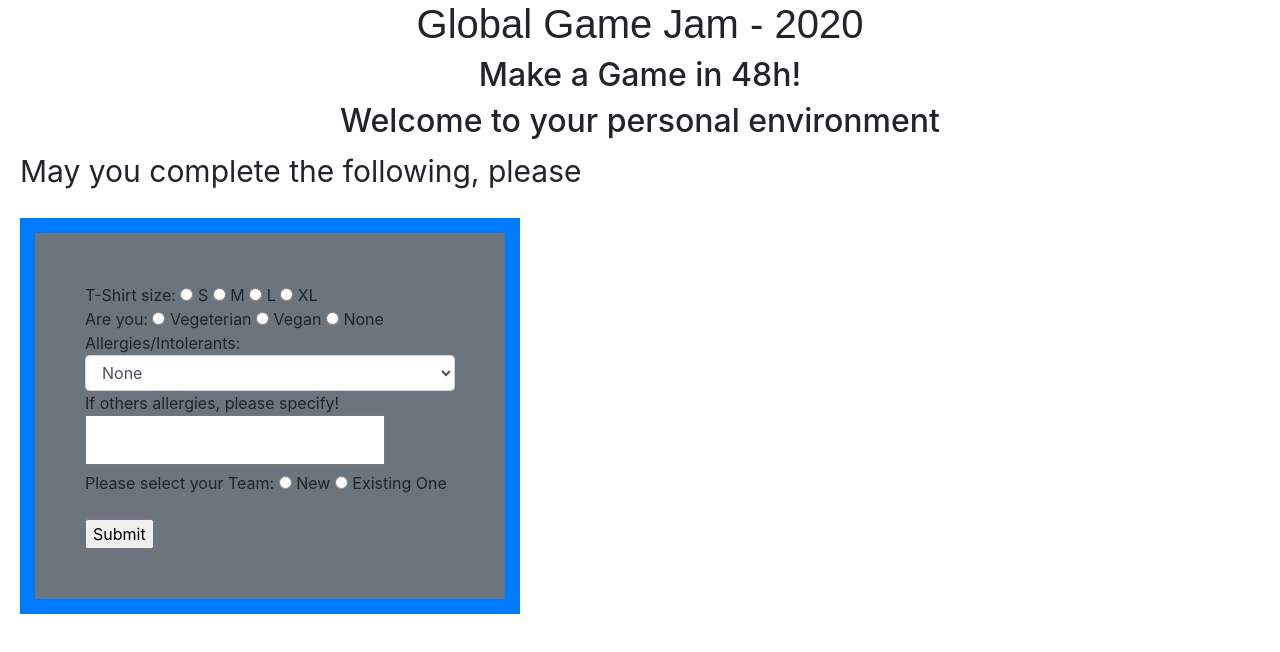
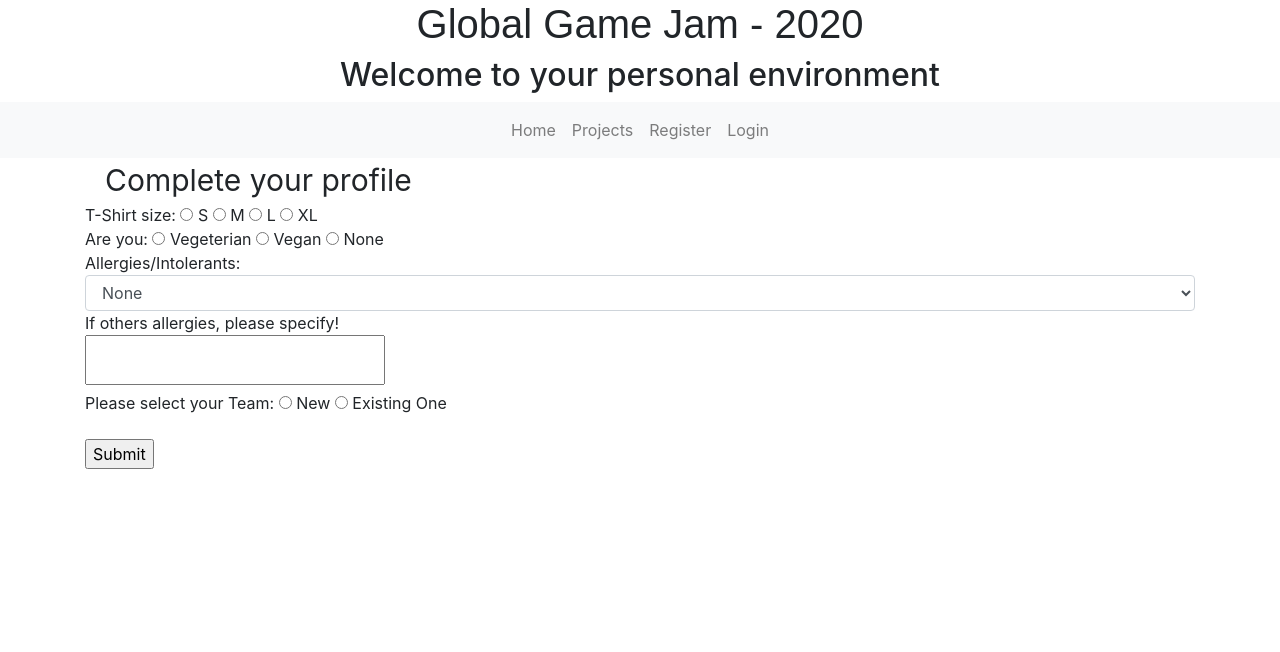
Before and after one commit to jaclo187/ggj, a website: page public/participant.html in a window 1280 px wide. Drawn offline with nearby package versions, Linux system fonts and the light colour scheme.

Commit message:
Fixed nav and participant form to be HTML conform

```diff
--- a/public/participant.html
+++ b/public/participant.html
@@ -16,14 +16,14 @@
     <script src="js/socket.js"></script>
     <title>Global Game Jam - Participant</title>
     <style>
-        box{
-            display: block; /*très important!!!*/
+        /* box{
+            display: block; /*très important!!!
             background-color: #6c757d;
             width: 500px;
             border: 15px solid #007bff;
             padding: 50px;
             margin-left: 20px;
-        }
+        } */
         div.Welcome{
             padding-left: 20px;
             font-size: 30px;
@@ -49,20 +49,27 @@
             <div class="w-100"></div>
 
             <span class="col"></span>
-            <h2 class="col-md-auto">Make a Game in 48h!</h2>
-            <span class="col"></span>
-
-            <div class="w-100"></div>
-
-            <span class="col"></span>
             <h2 class="col-md-auto">Welcome to your personal environment</h2>
             <span class="col"></span>
         </div>
     </header>
-    <div class="Welcome">May you complete the following, please</div>
-    <br>
-
-    <box>
+    <nav class="navbar navbar-expand-lg navbar-light bg-light">
+        <div class="collapse navbar-collapse justify-content-md-center" id="navbar-nav-alt-markup">
+            <div class="navbar-nav">
+                <a class="nav-item nav-link" href="/">Home<span class="sr-only">(current)</span></a>
+                <a class="nav-item nav-link" href="/projects">Projects</a>
+                <a role="button" class="nav-item nav-link hide-on-login" href="#" data-toggle="modal" data-target="#modal-register"
+                   id="btn-register">Register</a>
+                <a role="button" class="nav-item nav-link hide-on-login" href="#" data-toggle="modal" data-target="#modal-login"
+                   id="btn-login">Login</a>
+                <a role="button" class="nav-item nav-link show-on-login d-none active" href="/participant" id="btn-profile">Your Profile</a>
+                <a role="button" class="nav-item nav-link show-on-login d-none" href="#" id="btn-logout">Logout</a>
+            </div>
+        </div>
+    </nav>
+    <main class="container">
+        <div class="Welcome">Complete your profile</div>
+        <form>
             T-Shirt size:
             <!-- to check only one -> function -->
             <input type="radio" name="size" value="S"> S
@@ -106,7 +113,8 @@
             </select>
             <br>
             <input type="submit" value="Submit">
-    </box>
+        </form>
+    </main>
 
     <script>
         'use strict'
```
Also changed, not shown: public/index.html (+1 -1 lines), public/projects.html (+4 -4 lines). Lines whose indentation alone changed are shown as unchanged.
